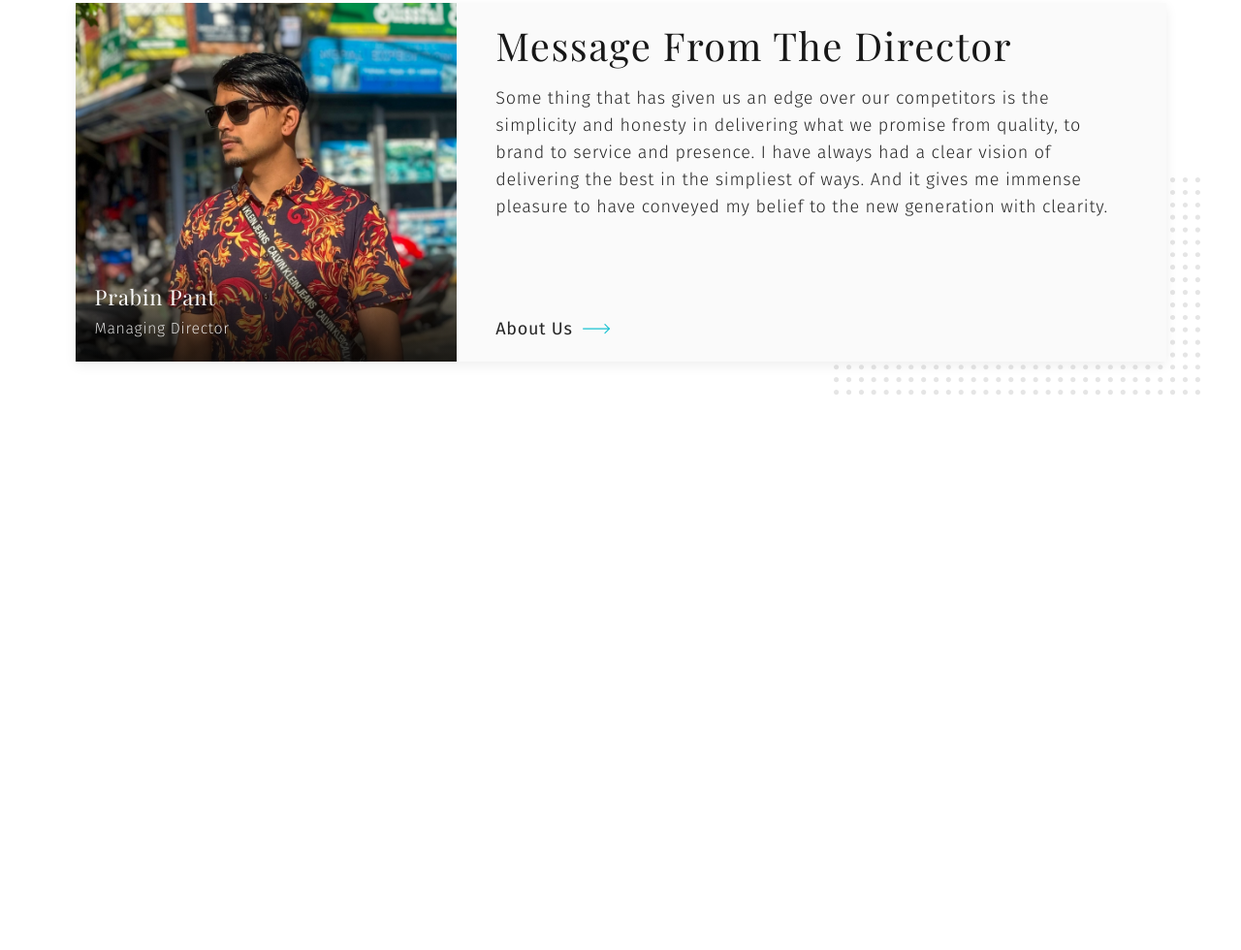
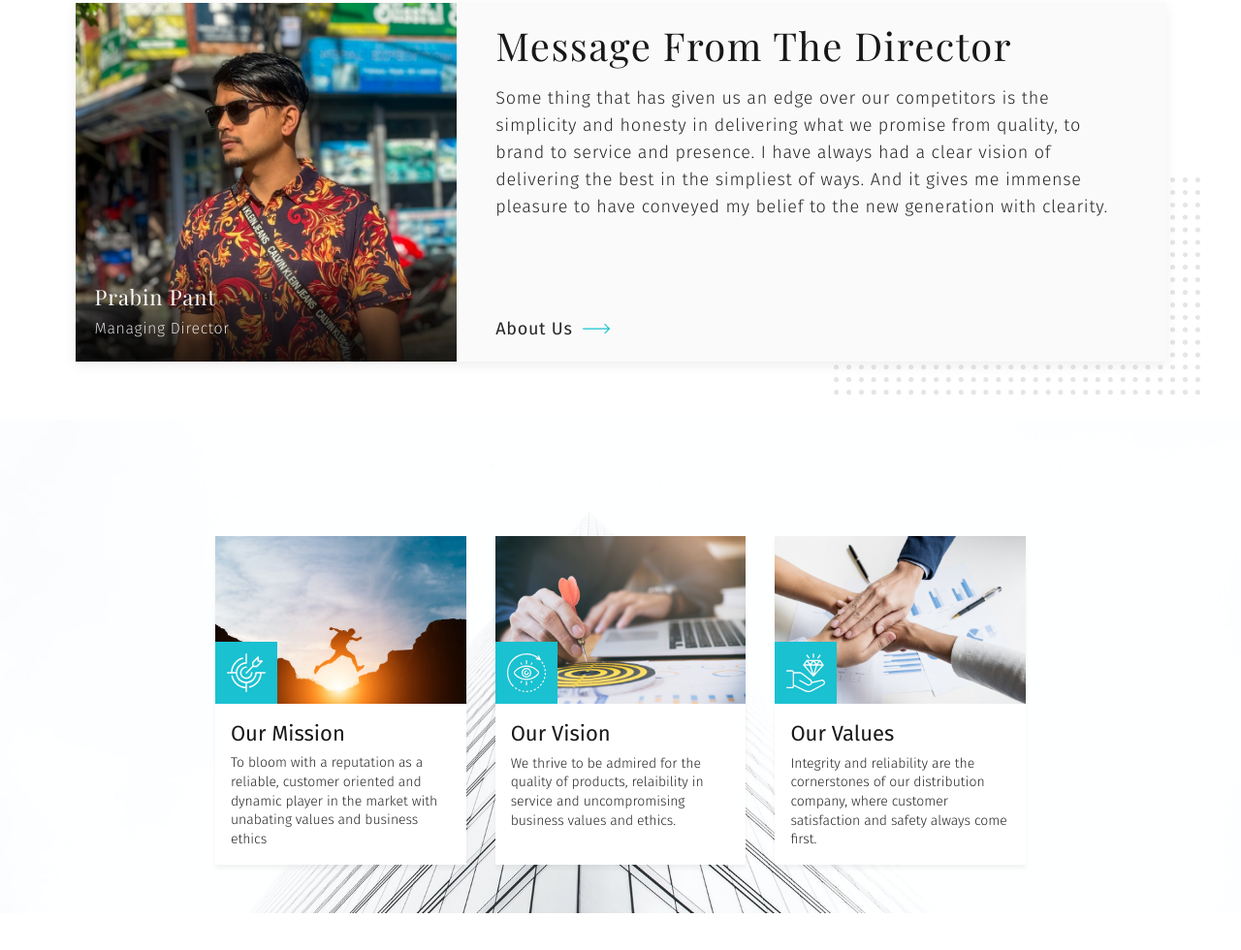
Before and after one commit to andro-jr/Delta, a website: page index.html in a window 1280 px wide. Shown: the part 1038-2018 px from the top of the page at 97% size. Before the commit the page ends 1471 px from the top, so only its background shows below. Drawn offline with nearby package versions, Linux system fonts and the light colour scheme; a web font is replaced by a local one.

Commit message:
vision sections

```diff
--- a/index.html
+++ b/index.html
@@ -141,6 +141,69 @@
       </div>
     </section>
 
+    <!-- Vision Section -->
+
+    <section class="section-space" id="home-vision">
+      <div class="container">
+        <div class="row g-5 justify-content-center">
+          <div class="col-md-3">
+            <div class="about-card">
+              <div class="about-card-image">
+                <img src="assets/img/mission.jpg" alt="" />
+                <div class="about-icon-box">
+                  <img src="assets/icons/mission.svg" alt="" />
+                </div>
+              </div>
+              <div class="about-text">
+                <h4 class="primary-title">Our Mission</h4>
+                <p class="secondary-p">
+                  To bloom with a reputation as a reliable, customer oriented
+                  and dynamic player in the market with unabating values and
+                  business ethics
+                </p>
+              </div>
+            </div>
+          </div>
+          <div class="col-md-3">
+            <div class="about-card">
+              <div class="about-card-image">
+                <img src="assets/img/vision.jpg" alt="" />
+                <div class="about-icon-box">
+                  <img src="assets/icons/vision.svg" alt="" />
+                </div>
+              </div>
+              <div class="about-text">
+                <h4 class="primary-title">Our Vision</h4>
+                <p class="secondary-p">
+                  We thrive to be admired for the quality of products,
+                  relaibility in service and uncompromising business values and
+                  ethics.
+                </p>
+              </div>
+            </div>
+          </div>
+          <div class="col-md-3">
+            <div class="about-card">
+              <div class="about-card-image">
+                <img src="assets/img/values.jpg" alt="" />
+                <div class="about-icon-box">
+                  <img src="assets/icons/values.svg" alt="" />
+                </div>
+              </div>
+              <div class="about-text">
+                <h4 class="primary-title">Our Values</h4>
+                <p class="secondary-p">
+                  Integrity and reliability are the cornerstones of our
+                  distribution company, where customer satisfaction and safety
+                  always come first.
+                </p>
+              </div>
+            </div>
+          </div>
+        </div>
+      </div>
+    </section>
+
     <!-- Jquery -->
     <script
       src="https://cdnjs.cloudflare.com/ajax/libs/jquery/3.7.1/jquery.min.js"
--- a/sass/base/_typography.scss
+++ b/sass/base/_typography.scss
@@ -105,3 +105,20 @@
     /* 155.556% */
     letter-spacing: 0.72px;
 }
+
+.primary-title {
+    color: $color-medium-black;
+    font-size: 2.2rem;
+    font-style: normal;
+    font-weight: 400;
+    line-height: 140%;
+}
+
+.secondary-p {
+    color: $color-light-black;
+    font-family: "Fira Sans";
+    font-size: 1.4rem;
+    font-style: normal;
+    font-weight: 300;
+    line-height: 140%;
+}
--- a/sass/pages/_home.scss
+++ b/sass/pages/_home.scss
@@ -52,3 +52,36 @@
         }
     }
 }
+
+#home-vision {
+    background: no-repeat center/cover url('../assets/img/vision-bg.jpg');
+    padding-top: 12rem;
+    padding-bottom: 5rem;
+
+    .about-card {
+        background: #fff;
+        box-shadow: 0px 4px 4px rgba(0, 0, 0, 0.05);
+        height: 100%;
+
+        .about-card-image {
+            position: relative;
+
+            .about-icon-box {
+                position: absolute;
+                left: 0;
+                bottom: 0;
+                background: $color-primary;
+                @include flex-center;
+                padding: 1.2rem;
+
+                img {
+                    width: 4rem;
+                }
+            }
+        }
+
+        .about-text {
+            padding: 1.6rem;
+        }
+    }
+}
```
Also changed, not shown: assets/icons/mission.svg (added), assets/icons/values.svg (added), assets/icons/vision.svg (added), assets/img/mission.jpg (added), assets/img/values.jpg (added), assets/img/vision-bg.jpg (added), assets/img/vision.jpg (added), css/style.css.
